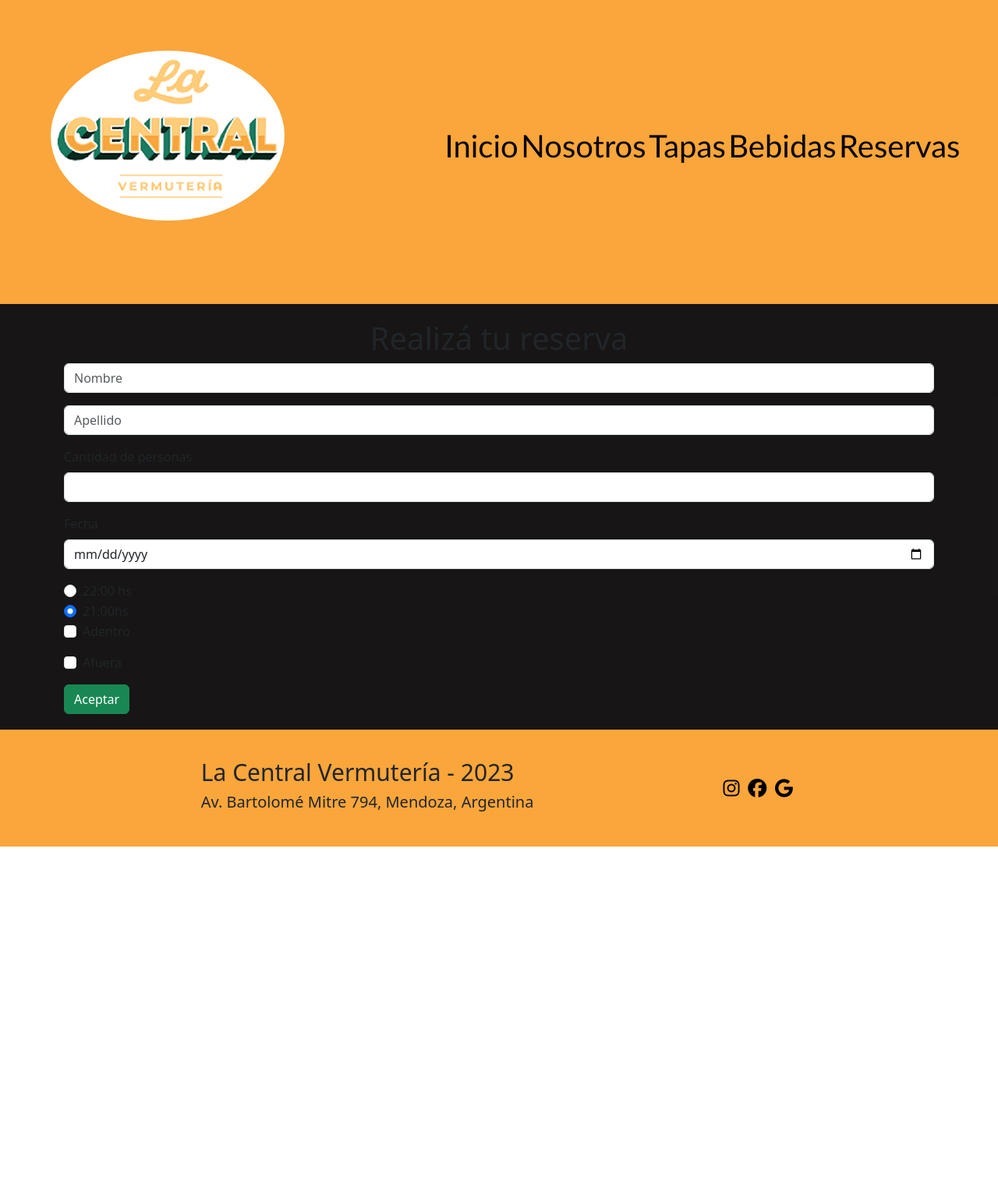
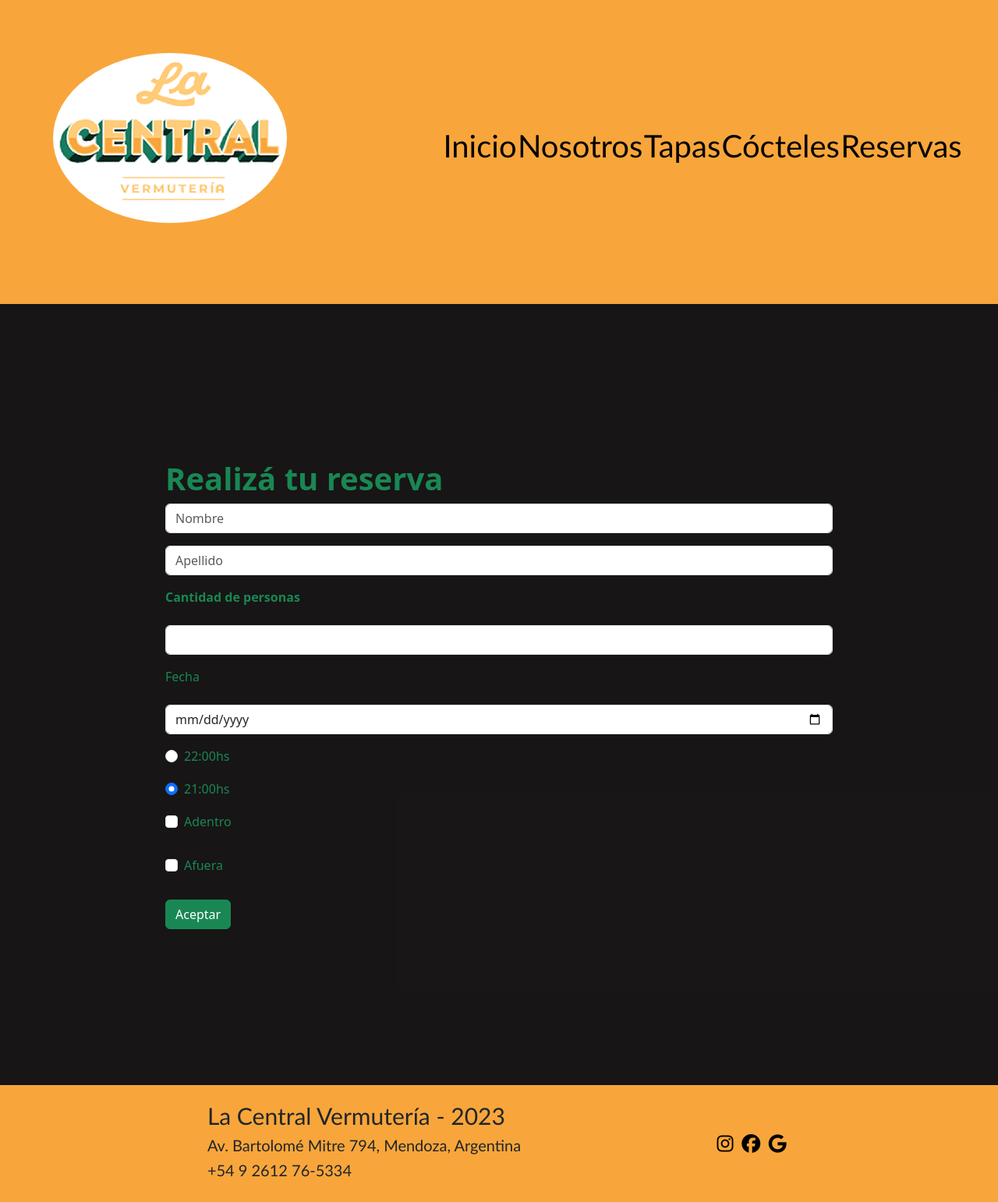
Before and after one commit to Emiliano-Guerra/Lacentral, a website: page pages/reservas.html in a window 1280 px wide. Shown: the whole page at 78% size. Before the commit the page ends 1086 px from the top, so only its background shows below. Drawn offline with nearby package versions, Linux system fonts and the light colour scheme.

Commit message:
Definiendo colores

```diff
--- a/pages/reservas.html
+++ b/pages/reservas.html
@@ -21,7 +21,7 @@
 </head>
 <body>
     <!---------------------------------------------------- HEADER ------------------------------------------------------->
-    <header id="header">
+    <header>
         <div class="logo">
             <a href="../index.html">
             <img src="../img/logo/logoblanco-min.png" class="logoimagen" alt="Logo">
@@ -32,16 +32,16 @@
                 <li><a href="inicio.html">Inicio</a></li>
                 <li><a href="nosotros.html">Nosotros</a></li>
                 <li><a href="tapas.html">Tapas</a></li>
-                <li><a href="bebidas.html">Bebidas</a></li>
+                <li><a href="bebidas.html">Cócteles</a></li>
                 <li><a href="reservas.html">Reservas</a></li>
             </ul>
         </nav>
     </header>
     <!---------------------------------------- MENU-FORMULARIO APLICADO CON BOOTSTRAP ------------------------------------>
-    <main id="main">
+    <main>
         <section class="container">
-            <div class="d-flex justify-content-center">
-                <h1>Realizá tu reserva</h1>
+            <div class="d-flex justify-content-start" class="display-1">
+                <h1 class="text-success"><strong>Realizá tu reserva</strong></h1>
             </div>
             <div class="row" class="d-flex justify-content-center">
                 <form class="col-12">
@@ -54,13 +54,13 @@
                     </div>
 
                     <div class="mb-3">
-                        <label for="basic-url" class="form-label">Cantidad de personas</label>
+                        <label for="basic-url" class="form-label"><p class="text-success"><strong>Cantidad de personas</strong></p></label>
                         <div class="input-group">
                         <input type="text" class="form-control" id="basic-url" aria-describedby="basic-addon3 basic-addon4">
                         </div>
                     </div>
                     <div class="mb-3">
-                        <label for="basic-url" class="form-label">Fecha</label>
+                        <label for="basic-url" class="form-label"><p class="text-success">Fecha</p></label>
                         <div class="input-group">
                             <input type="date" class="form-control" id="basic-url" aria-describedby="basic-addon3 basic-addon4">
                         </div>
@@ -68,22 +68,22 @@
                     <div class="form-check">
                         <input class="form-check-input" type="radio" name="flexRadioDefault" id="flexRadioDefault1">
                         <label class="form-check-label" for="flexRadioDefault1">
-                            22:00 hs
+                            <p class="text-success">22:00hs</p>
                         </label>
                     </div>
                     <div class="form-check">
                         <input class="form-check-input" type="radio" name="flexRadioDefault" id="flexRadioDefault2" checked>
                         <label class="form-check-label" for="flexRadioDefault2">
-                            21:00hs
+                            <p class="text-success">21:00hs</p>
                         </label>
                     </div>
                     <div class="mb-3 form-check">
                         <input type="checkbox" class="form-check-input" id="exampleCheck1">
-                        <label class="form-check-label" for="exampleCheck1">Adentro</label>
+                        <label class="form-check-label" for="exampleCheck1"><p class="text-success">Adentro</p></label>
                     </div>
                     <div class="mb-3 form-check">
                         <input type="checkbox" class="form-check-input" id="exampleCheck1">
-                        <label class="form-check-label" for="exampleCheck1">Afuera</label>
+                        <label class="form-check-label" for="exampleCheck1"><p class="text-success">Afuera</p></label>
                     </div>
                     <div>
                         <button type="submit" class="btn btn-success">Aceptar</button>
@@ -97,6 +97,7 @@
         <div class="infofooter">
             <h2>La Central Vermutería - 2023</h2>
             <h3>Av. Bartolomé Mitre 794, Mendoza, Argentina</h3>
+            <h3>+54 9 2612 76-5334</h3>
         </div>
         <div class="links">
             <a href="https://www.instagram.com/lacentral.vermu/"Target="_blank"><i class="fa-brands fa-instagram fa-xl"></i></a>
--- a/scss/_footer.scss
+++ b/scss/_footer.scss
@@ -11,6 +11,7 @@ footer {
         align-content: space-between;
         h2 {font-size: 30px;}
         h3 {font-size: 20px;}
+        font-family: $fuente;
     }
     .links {
         width: 100px;
--- a/scss/_header.scss
+++ b/scss/_header.scss
@@ -1,6 +1,6 @@
 header {
     height: 390px;
-    background-color:$amarillo;
+    background-color: $amarillo;
     display: flex;
     justify-content: space-around;
     align-items: center;
@@ -10,6 +10,7 @@ header {
         padding: 20px;
         .logoimagen{
             border-radius: 50%;
+            border: solid $amarillo;
         }
     }
     .lista{
--- a/scss/_main.scss
+++ b/scss/_main.scss
@@ -1,5 +1,5 @@
 main {
-    padding: 20px;
+    padding: 200px;
     background-color: rgba(3, 1, 1, 0.918);
     .Inicio{
         padding: 30px;
@@ -78,6 +78,7 @@ main {
             }
             .bordesfotos {
                 border-radius: 10%;
+                border: solid $amarillo;
             }
         }
         .pan:first-child {
@@ -138,6 +139,7 @@ main {
             }
             .bordesfotos {
                 border-radius: 10%;
+                border: solid $amarillo;
             }
         }
         .frias:first-child {
@@ -198,6 +200,7 @@ main {
             }
             .bordesfotos {
                 border-radius: 10%;
+                border: solid $amarillo;
             }
         }
         .calientes:first-child {
@@ -258,6 +261,7 @@ main {
             }
             .bordesfotos {
                 border-radius: 10%;
+                border: solid $amarillo;
             }
         }
         .cocktail:first-child {
--- a/scss/_variables.scss
+++ b/scss/_variables.scss
@@ -1,5 +1,5 @@
-$amarillo: #faa63b;
-$verde:#1c5441;
+$amarillo: #f8a63b;
+$verde:#1a7b61;
 $negro: rgba(0, 0, 0, 0.979);
 $blanco:white;
 $colorimage: linear-gradient(#1c5441, grey);
@@ -7,7 +7,7 @@ $border: $amarillo solid 5px;
 $fuente:'Gill Sans', 'Gill Sans MT', Calibri, 'Trebuchet MS', serif;
 $size-grilla: 600px;
 $margin-grilla: 10px;
-$desktop:1024px;
+$desktop:1072px;
 $tableth:768px;
 $tabletv:600px;
 $mobile:480px;
```
Also changed, not shown: index.html (+3 -2 lines), pages/bebidas.html (+3 -2 lines), pages/inicio.html (+3 -2 lines), pages/nosotros.html (+18 -14 lines), pages/tapas.html (+3 -2 lines), css/style.css, img/index/index.jpg, 1 other file.
